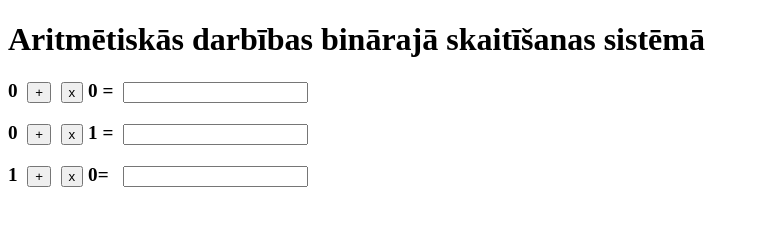
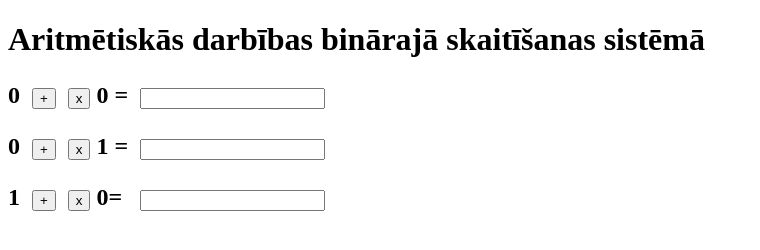
Before and after one commit to ecakane/TestWeb, a plain HTML site: page darbibas.html in a window 1280 px wide. Shown: the whole page, without its empty margins (0-760 px from the left). Drawn offline with Linux system fonts and the light colour scheme.

Commit message:
izmaiņas

```diff
--- a/darbibas.html
+++ b/darbibas.html
@@ -5,7 +5,7 @@
 <style>
     p{
         font-weight: bold;
-        font-size: 120%;
+        font-size: 150%;
     }
 </style>
 </head><body>
```
